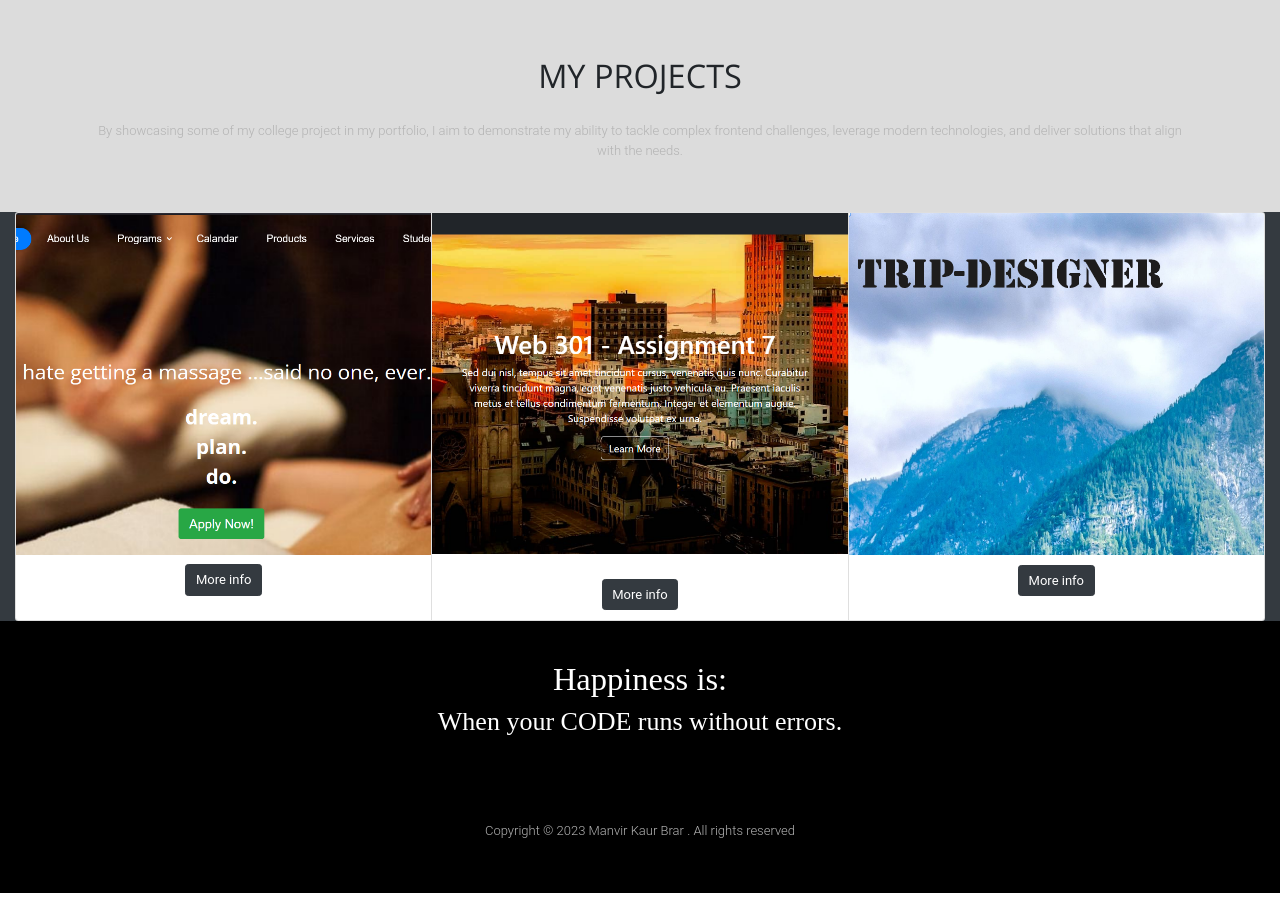
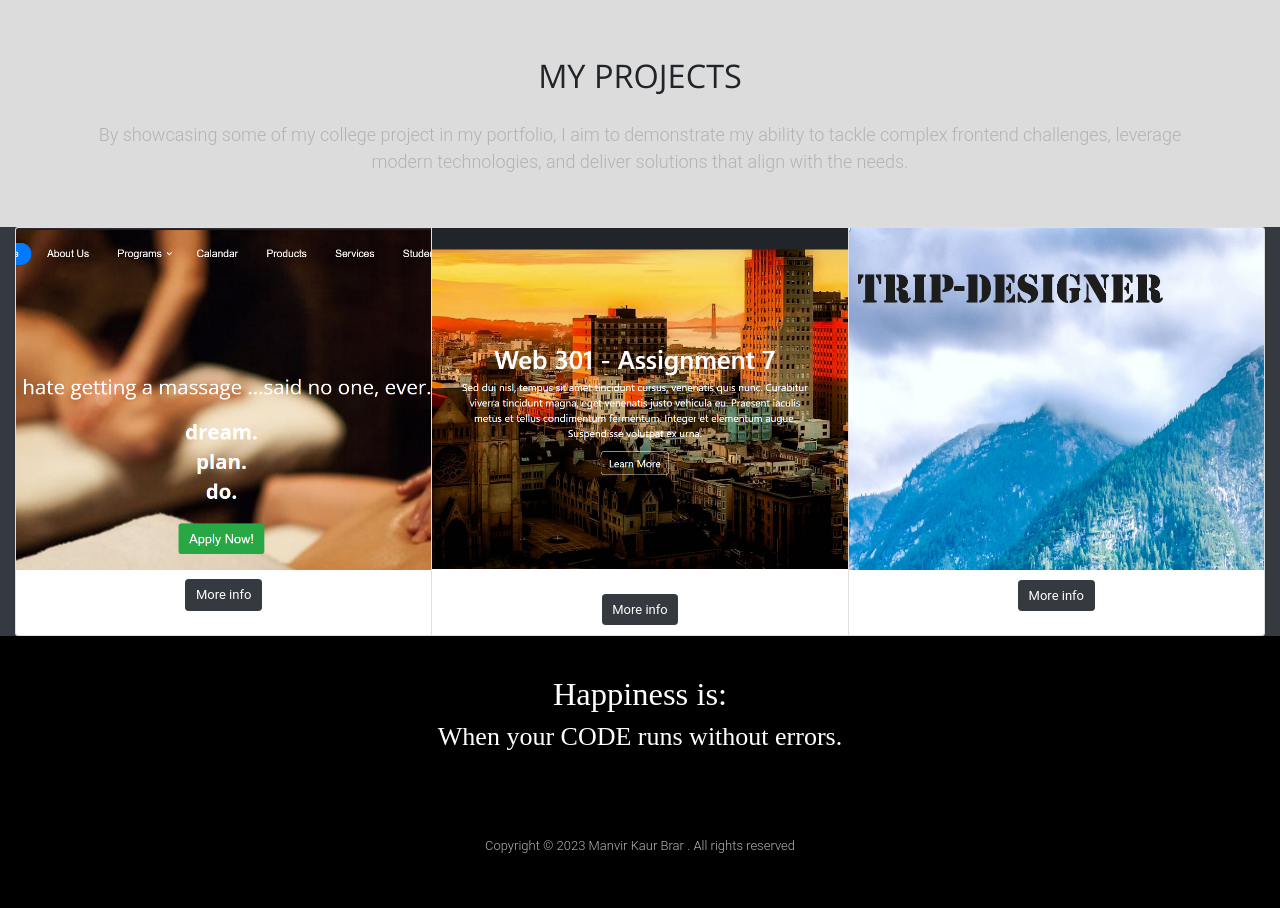
Before and after one commit to w0805615/Portfolio, a plain HTML site: page index.html in a window 1280 px wide. Shown: the part 2052-2960 px from the top of the page. Drawn offline with nearby package versions, Linux system fonts and the light colour scheme; files whose address does not match are found by name; a web font is replaced by a local one.

Commit message:
changed font size of pages

```diff
--- a/index.html
+++ b/index.html
@@ -138,7 +138,7 @@
 
     <div class="container pt-5 pb-5"><br>
       <h1>MY PROJECTS</h1><br>
-      <p>By showcasing some of my college project in my portfolio, I aim to demonstrate my ability to tackle complex frontend challenges, leverage modern technologies, and deliver solutions that align with the needs.</p>
+      <p style="font-size: large;">By showcasing some of my college project in my portfolio, I aim to demonstrate my ability to tackle complex frontend challenges, leverage modern technologies, and deliver solutions that align with the needs.</p>
     </div>
 
   </div>
```
Also changed, not shown: resume.html (+1 -1 lines).
